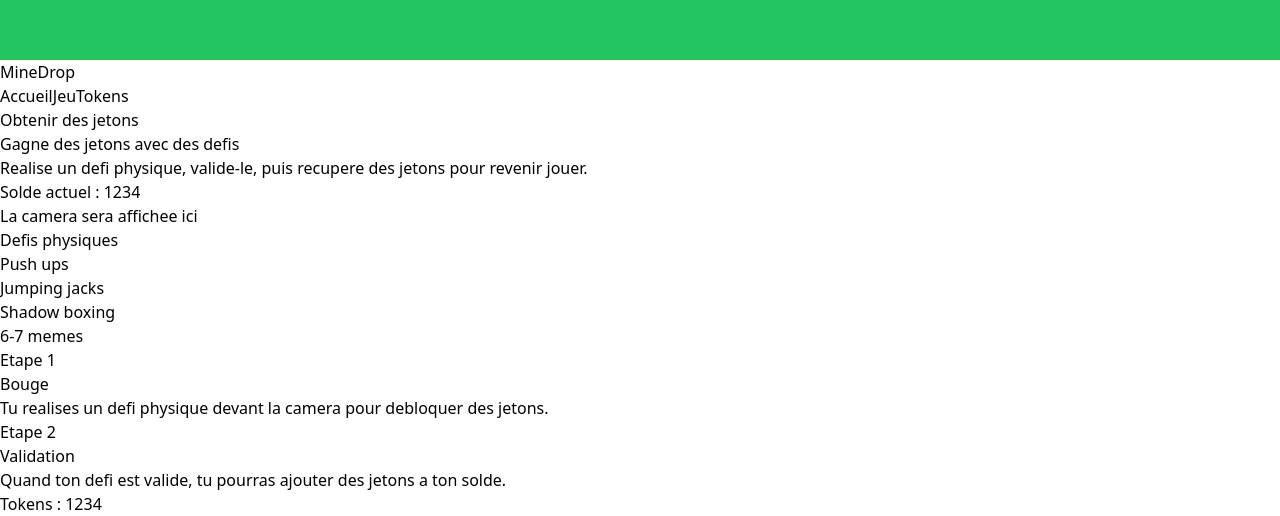
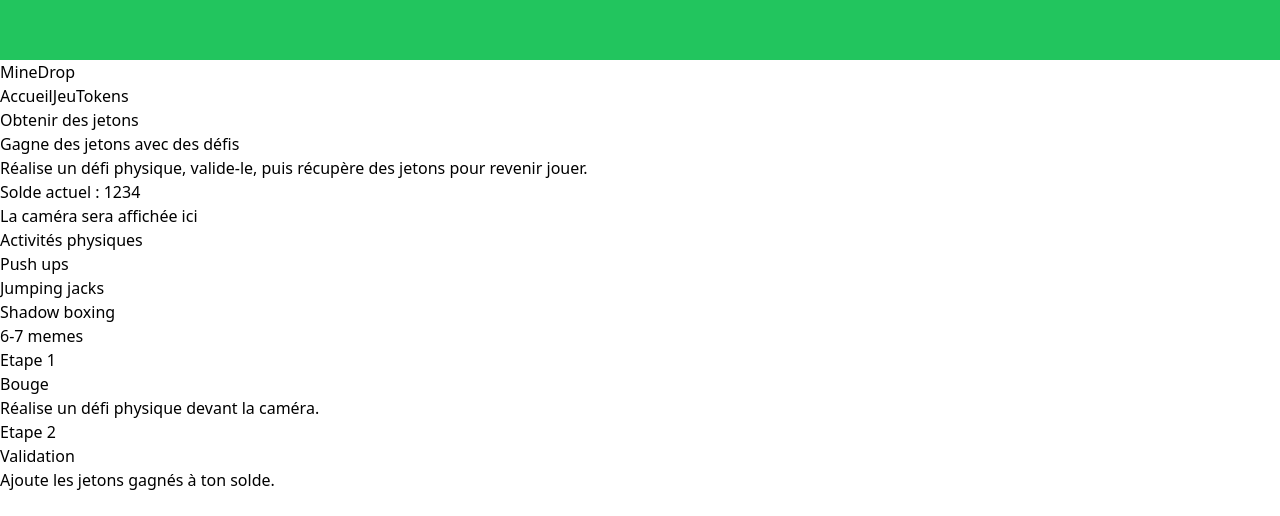
Before and after one commit to arksyy/jeu-minedrop, a React (Vite) app in the folder frontend/: page /tokens in a window 1280 px wide. Shown: the part 1220-1736 px from the top of the page. After the commit the page ends 1712 px from the top, so only its background shows below. Built offline with nearby package versions, Linux system fonts and the light colour scheme.

Commit message:
chore: fixes visuels

```diff
--- a/frontend/src/App.jsx
+++ b/frontend/src/App.jsx
@@ -24,7 +24,12 @@ function Layout() {
   return (
     <div className="min-h-screen flex flex-col bg-sky-300 text-gray-900">
       <NavBar />
-      <main className="flex-1 flex flex-col items-center justify-end px-8 pt-8 pb-12">
+      <main className="flex-1 flex flex-col items-center px-8 pt-4 pb-14">
+        {showPlatform && (
+          <div className="flex-1 flex items-center">
+            <span className="font-bold">Tokens : {tokens}</span>
+          </div>
+        )}
         <Routes>
           <Route path="/" element={<Home />} />
           <Route
@@ -42,7 +47,6 @@ function Layout() {
         </Routes>
       </main>
       <div className="relative h-32 bg-green-500 flex items-center justify-center">
-        <span className="font-bold">Tokens : {tokens}</span>
         {showPlatform && (
           <div className="absolute bottom-full left-1/2 -translate-x-1/2 w-[232px] h-10 bg-gray-300 border-2 border-gray-500 flex items-center justify-center font-bold">
             {winnings.toFixed(2)}
--- a/frontend/src/pages/Home.jsx
+++ b/frontend/src/pages/Home.jsx
@@ -2,8 +2,8 @@ import { Link } from 'react-router-dom'
 
 function Home() {
   return (
-    <section className="w-full max-w-5xl mx-auto text-gray-900">
-      <div className="grid gap-6 lg:grid-cols-[1.45fr_0.85fr] items-start">
+    <section className="w-full max-w-5xl mx-auto flex-1 flex flex-col text-gray-900">
+      <div className="grid gap-4 lg:grid-cols-[1.45fr_0.85fr] items-start">
         <div className="border-2 border-black bg-gray-300">
           <div className="border-b-2 border-black bg-amber-800 px-4 py-2">
             <p className="text-sm font-bold uppercase tracking-[0.2em] text-white">
@@ -11,17 +11,17 @@ function Home() {
             </p>
           </div>
 
-          <div className="bg-gray-200 px-6 py-8 sm:px-8">
-            <h1 className="text-4xl font-black uppercase leading-tight sm:text-5xl">
+          <div className="bg-gray-200 px-6 py-6 sm:px-8">
+            <h1 className="text-3xl font-black uppercase leading-tight sm:text-4xl">
               MineDrop transforme l'effort en jeu de hasard
             </h1>
 
-            <p className="mt-5 max-w-2xl text-base leading-7 text-gray-700 sm:text-lg">
+            <p className="mt-4 max-w-2xl text-base leading-7 text-gray-700">
               Le joueur doit obtenir des crédits en affectuant une activité physique. Lorsque je le joeur a des crédits, il peut
               jouer au jeu, le but du jeu est détruire une colonne pour ouvrir un coffre qui contient un multiplicateur déterminé au hasard.
             </p>
 
-            <div className="mt-8 flex flex-wrap gap-3">
+            <div className="mt-6 flex flex-wrap gap-3">
               <Link
                 to="/jeu"
                 className="border-2 border-black bg-yellow-400 px-5 py-3 font-bold uppercase tracking-wide text-black transition hover:bg-cyan-300"
@@ -51,16 +51,16 @@ function Home() {
         </aside>
       </div>
 
-      <div className="mt-6 grid gap-4 md:grid-cols-3">
+      <div className="mt-4 grid gap-4 md:grid-cols-3">
         <div className="border-2 border-black bg-gray-300">
           <div className="border-b-2 border-black bg-amber-800 px-4 py-2">
             <p className="text-sm font-bold uppercase tracking-wide text-white">
               Etape 1
             </p>
           </div>
-          <div className="px-5 py-5">
+          <div className="px-5 py-4">
             <h3 className="text-2xl font-black uppercase">Bouge</h3>
-            <p className="mt-3 text-sm leading-6 text-gray-700">
+            <p className="mt-2 text-sm leading-6 text-gray-700">
               Tu réalises un défi physique pour obtenir des crédits.
             </p>
           </div>
@@ -71,9 +71,9 @@ function Home() {
               Etape 2
             </p>
           </div>
-          <div className="px-5 py-5">
+          <div className="px-5 py-4">
             <h3 className="text-2xl font-black uppercase">Validation des crédis</h3>
-            <p className="mt-3 text-sm leading-6 text-gray-700">
+            <p className="mt-2 text-sm leading-6 text-gray-700">
               Les crédits sont appliqué lorsque tu valides une activité physique
             </p>
           </div>
@@ -84,9 +84,9 @@ function Home() {
               Etape 3
             </p>
           </div>
-          <div className="px-5 py-5">
+          <div className="px-5 py-4">
             <h3 className="text-2xl font-black uppercase">Miser et jouer</h3>
-            <p className="mt-3 text-sm leading-6 text-gray-700">
+            <p className="mt-2 text-sm leading-6 text-gray-700">
               Mettre une mise pour lancer le jeu
             </p>
           </div>
--- a/frontend/src/pages/Jeu.jsx
+++ b/frontend/src/pages/Jeu.jsx
@@ -196,7 +196,7 @@ function Jeu({ tokens, setTokens, winnings, setWinnings }) {
           </div>
         </div>
 
-        <div className="grid grid-cols-5 gap-1 mt-6">
+        <div className="relative z-10 grid grid-cols-5 gap-1 mt-6">
           {chests.map((mult, i) => (
             <div
               key={i}
--- a/frontend/src/pages/Tokens.jsx
+++ b/frontend/src/pages/Tokens.jsx
@@ -7,40 +7,41 @@ const ACTIVITIES = [
 
 function Tokens({ tokens, setTokens: _setTokens }) {
   return (
-    <section className="w-full max-w-5xl mx-auto text-gray-900">
-      <div className="grid gap-6 lg:grid-cols-[1.45fr_0.85fr] items-start">
-        <div className="border-2 border-black bg-gray-300">
-          <div className="border-b-2 border-black bg-amber-800 px-4 py-2">
-            <p className="text-sm font-bold uppercase tracking-[0.2em] text-white">
+    <section className="w-full max-w-5xl mx-auto flex-1 flex flex-col text-gray-900">
+      <div className="flex-1 grid gap-4 lg:grid-cols-[1.45fr_0.85fr]">
+        <div className="border-2 border-black bg-gray-300 flex flex-col">
+          <div className="border-b-2 border-black bg-amber-800 px-4 py-1.5">
+            <p className="text-xs font-bold uppercase tracking-[0.2em] text-white">
               Obtenir des jetons
             </p>
           </div>
 
-          <div className="bg-gray-200 px-6 py-8 sm:px-8">
-            <h1 className="text-4xl font-black uppercase leading-tight sm:text-5xl">
-              Gagne des jetons avec des defis
+          <div className="bg-gray-200 px-5 py-4 sm:px-6 flex-1 flex flex-col">
+            <h1 className="text-2xl font-black uppercase leading-tight sm:text-3xl">
+              Gagne des jetons avec des défis
             </h1>
-            <p className="mt-5 max-w-2xl text-base leading-7 text-gray-700 sm:text-lg">
-              Realise un defi physique, valide-le, puis recupere des jetons pour revenir jouer.
+            <p className="mt-2 max-w-2xl text-sm leading-6 text-gray-700">
+              Réalise un défi physique, valide-le, puis récupère des jetons pour revenir jouer.
             </p>
-            <p className="mt-4 text-sm font-bold uppercase tracking-wide text-gray-900">
+            <p className="mt-2 text-xs font-bold uppercase tracking-wide text-gray-900">
               Solde actuel : {tokens}
             </p>
 
             <div
               id="camera-mount"
-              className="mt-6 aspect-square w-full max-w-xl border-2 border-black bg-gray-100 flex items-center justify-center"
+              className="mt-3 flex-1 w-full border-2 border-black bg-gray-100 flex items-center justify-center"
             >
-              <p className="px-4 text-center text-sm font-bold uppercase tracking-wide text-gray-700">
-                La camera sera affichee ici
+              <p className="px-4 text-center text-xs font-bold uppercase tracking-wide text-gray-700">
+                La caméra sera affichée ici
               </p>
             </div>
           </div>
         </div>
 
+        <div className="flex flex-col gap-4">
           <aside className="border-2 border-black bg-gray-300">
             <div className="border-b-2 border-black bg-cyan-300 px-4 py-3">
-            <h2 className="text-xl font-black uppercase text-black">Defis physiques</h2>
+              <h2 className="text-xl font-black uppercase text-black">Activités physiques</h2>
             </div>
             <ul className="grid gap-1 p-3">
               {ACTIVITIES.map(activity => (
@@ -53,30 +54,29 @@ function Tokens({ tokens, setTokens: _setTokens }) {
               ))}
             </ul>
           </aside>
+
+          <div className="border-2 border-black bg-gray-300">
+            <div className="border-b-2 border-black bg-amber-800 px-3 py-1.5">
+              <p className="text-xs font-bold uppercase tracking-wide text-white">Etape 1</p>
             </div>
-
-      <div className="mt-6 grid gap-4 md:grid-cols-2">
-        <div className="border-2 border-black bg-gray-300">
-          <div className="border-b-2 border-black bg-amber-800 px-4 py-2">
-            <p className="text-sm font-bold uppercase tracking-wide text-white">Etape 1</p>
-          </div>
-          <div className="px-5 py-5">
-            <h3 className="text-2xl font-black uppercase">Bouge</h3>
-            <p className="mt-3 text-sm leading-6 text-gray-700">
-              Tu realises un defi physique devant la camera pour debloquer des jetons.
+            <div className="px-3 py-2">
+              <h3 className="text-base font-black uppercase">Bouge</h3>
+              <p className="mt-1 text-xs leading-5 text-gray-700">
+                Réalise un défi physique devant la caméra.
               </p>
             </div>
           </div>
 
           <div className="border-2 border-black bg-gray-300">
-          <div className="border-b-2 border-black bg-amber-800 px-4 py-2">
-            <p className="text-sm font-bold uppercase tracking-wide text-white">Etape 2</p>
+            <div className="border-b-2 border-black bg-amber-800 px-3 py-1.5">
+              <p className="text-xs font-bold uppercase tracking-wide text-white">Etape 2</p>
             </div>
-          <div className="px-5 py-5">
-            <h3 className="text-2xl font-black uppercase">Validation</h3>
-            <p className="mt-3 text-sm leading-6 text-gray-700">
-              Quand ton defi est valide, tu pourras ajouter des jetons a ton solde.
+            <div className="px-3 py-2">
+              <h3 className="text-base font-black uppercase">Validation</h3>
+              <p className="mt-1 text-xs leading-5 text-gray-700">
+                Ajoute les jetons gagnés à ton solde.
               </p>
+            </div>
           </div>
         </div>
       </div>
```
Lines whose indentation alone changed are shown as unchanged.
